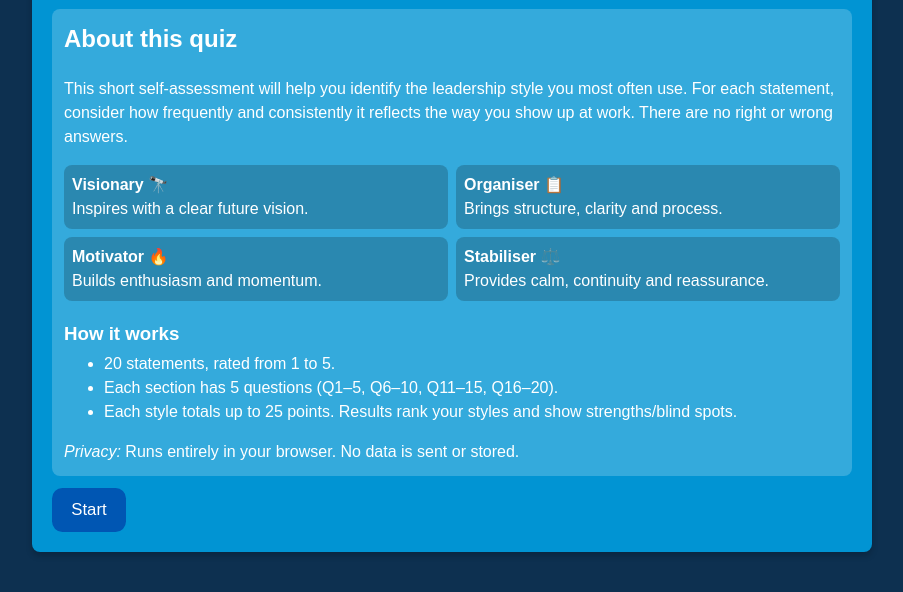
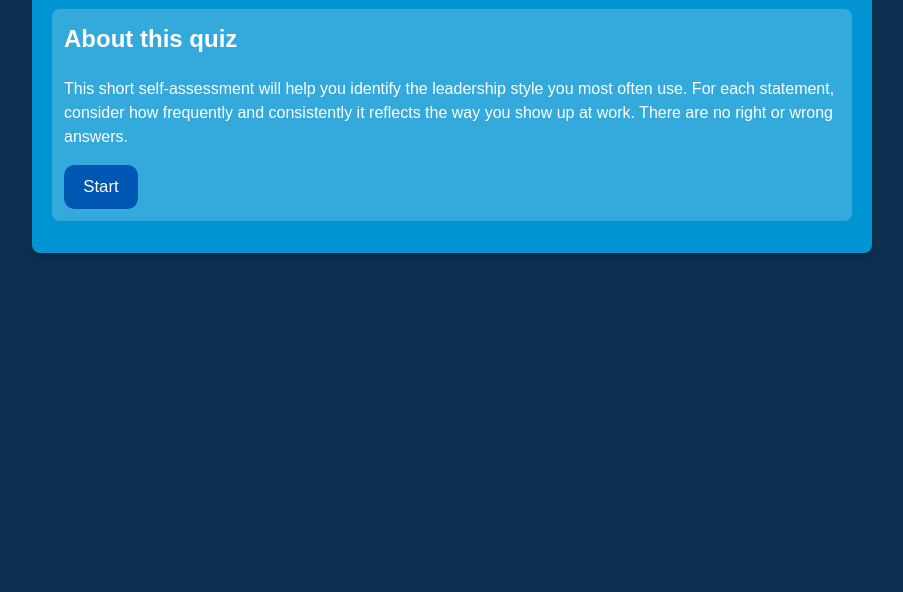
Before and after one commit to JL-Ramsay/DIY_Change_Enablement, a plain HTML site: page index.html in a window 1280 px wide. Shown: the part 196-788 px from the top of the page, without its empty margins (188-1091 px from the left). Drawn offline with Linux system fonts and the light colour scheme.

Commit message:
Update index.html

```diff
--- a/index.html
+++ b/index.html
@@ -138,20 +138,7 @@
     <div class="card">
       <h2 style="margin-top:0">About this quiz</h2>
       <p>This short self-assessment will help you identify the leadership style you most often use. For each statement, consider how frequently and consistently it reflects the way you show up at work. There are no right or wrong answers.</p>
-      <div class="styles-grid">
-        <div class="style-chip"><strong>Visionary 🔭</strong><br/>Inspires with a clear future vision.</div>
-        <div class="style-chip"><strong>Organiser 📋</strong><br/>Brings structure, clarity and process.</div>
-        <div class="style-chip"><strong>Motivator 🔥</strong><br/>Builds enthusiasm and momentum.</div>
-        <div class="style-chip"><strong>Stabiliser ⚖️</strong><br/>Provides calm, continuity and reassurance.</div>
-      </div>
-      <h3 style="margin-bottom:.25rem">How it works</h3>
-      <ul style="margin-top:.25rem">
-        <li>20 statements, rated from 1 to 5.</li>
-        <li>Each section has 5 questions (Q1–5, Q6–10, Q11–15, Q16–20).</li>
-        <li>Each style totals up to 25 points. Results rank your styles and show strengths/blind spots.</li>
-      </ul>
-      <p style="margin:0"><em>Privacy:</em> Runs entirely in your browser. No data is sent or stored.</p>
-    </div>
+
     <div class="nav-row">
       <button type="button" id="start-btn">Start</button>
     </div>
```
